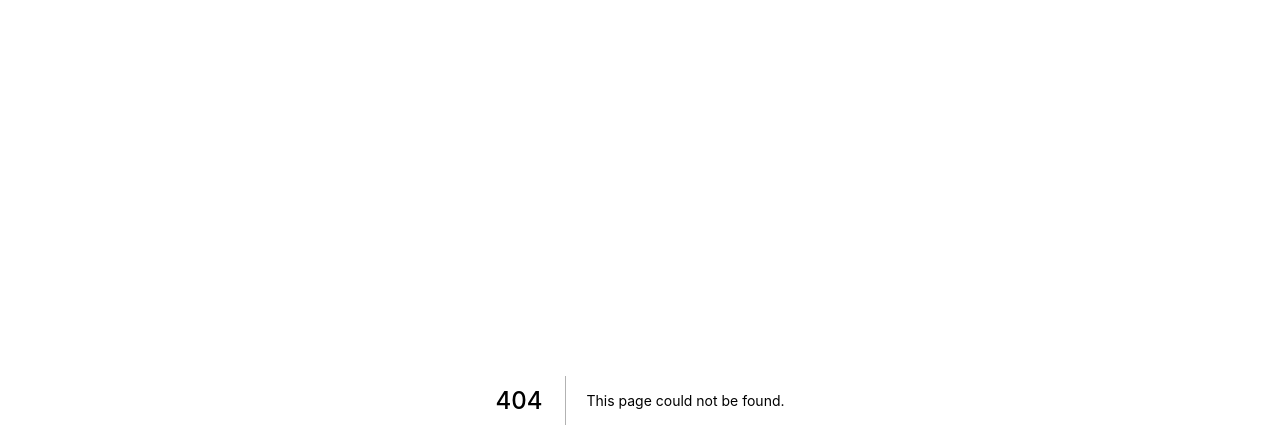
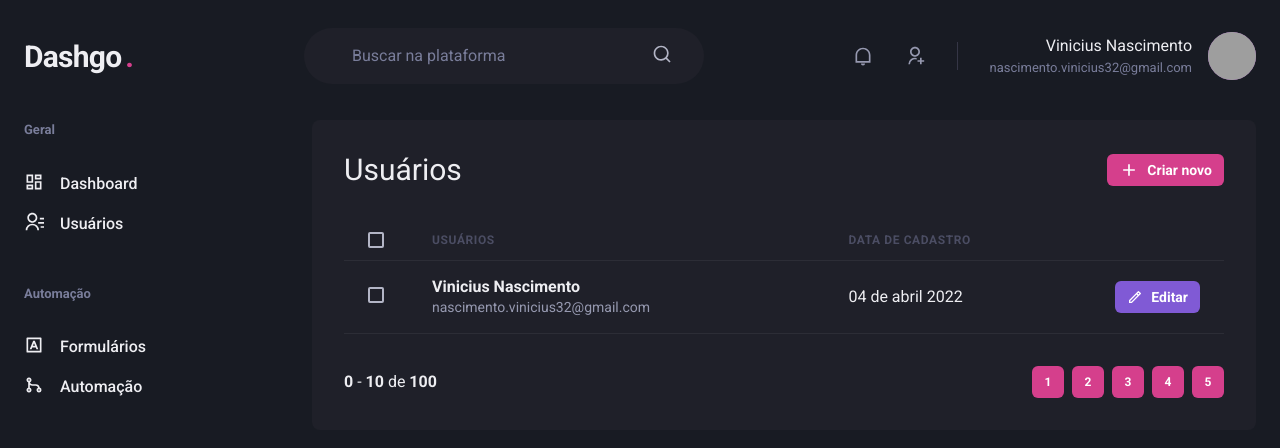
Before and after one commit to viniciusnascimento95/dashgo-chakra-ui, a Next.js app: page /users in a window 1280 px wide. Before the commit this address had no page. Shown: the top 448 px of the page. Built offline with nearby package versions, Linux system fonts and the light colour scheme; grey boxes are pictures that could not be loaded.

Commit message:
finish controll users frontend

```diff
--- /dev/null
+++ b/src/components/Pagination.tsx
@@ -0,0 +1,84 @@
+import { Stack, Button, Box } from "@chakra-ui/react";
+
+export function Pagination() {
+    return (
+        <Stack
+            direction="row"
+            mt="8"
+            justify="space-between"
+            align="center"
+            spacing="6"
+        >
+
+            <Box>
+                <strong>0</strong> - <strong>10</strong> de <strong>100</strong>
+            </Box>
+            <Stack direction="row" spacing="2">
+                <Button
+                    size="sm"
+                    fontSize="xs"
+                    width="4"
+                    colorScheme="pink"
+                    disabled
+                    _disabled={{
+                        bg: 'pink.500',
+                        cursor: 'default',
+                    }}
+
+                >
+                    1
+                </Button>
+
+                <Button
+                    size="sm"
+                    fontSize="xs"
+                    width="4"
+                    colorScheme="pink"
+                    _hover={{
+                        bg: 'pink.700',
+                    }}
+
+                >
+                    2
+                </Button>
+
+                <Button
+                    size="sm"
+                    fontSize="xs"
+                    width="4"
+                    colorScheme="pink"
+                    _hover={{
+                        bg: 'pink.700',
+                    }}
+
+                >
+                    3
+                </Button>
+                <Button
+                    size="sm"
+                    fontSize="xs"
+                    width="4"
+                    colorScheme="pink"
+                    _hover={{
+                        bg: 'pink.700',
+                    }}
+
+                >
+                    4
+                </Button>
+                <Button
+                    size="sm"
+                    fontSize="xs"
+                    width="4"
+                    colorScheme="pink"
+                    _hover={{
+                        bg: 'pink.700',
+                    }}
+
+                >
+                    5
+                </Button>
+            </Stack>
+        </Stack>
+    )
+}
--- /dev/null
+++ b/src/pages/users/index.tsx
@@ -0,0 +1,63 @@
+import { Box, Button, Checkbox, Flex, Heading, Icon, Table, Tbody, Td, Text, Th, Thead, Tr } from "@chakra-ui/react";
+import { RiAddLine, RiPencilLine } from "react-icons/ri";
+
+import { Header } from "../../components/Header";
+import { Pagination } from "../../components/Pagination";
+import { Sidebar } from "../../components/Sidebar";
+
+export default function UserList() {
+    return (
+        <Box>
+            <Header />
+            <Flex w="100" my="6" maxWidth={1480} mx="auto" px="6">
+                <Sidebar />
+
+                <Box flex="1" borderRadius={8} bg="gray.800" p="8">
+
+                    <Flex mb="8" justify="space-between" align="center">
+                        <Heading size="lg" fontWeight="normal">Usuários</Heading>
+
+                        <Button as="a" size="sm" fontSize="sm" colorScheme="pink" leftIcon={<Icon as={RiAddLine} fontSize="20" />}>
+                            Criar novo
+                        </Button>
+                    </Flex>
+
+                    <Table colorScheme="whiteAlpha">
+                        <Thead>
+                            <Tr>
+                                <Th px="6" color="gray.300" width="8">
+                                    <Checkbox colorScheme="pink" />
+                                </Th>
+                                <Th>Usuários</Th>
+                                <Th>Data de cadastro</Th>
+                                <Th width="8"></Th>
+                            </Tr>
+                        </Thead>
+                        <Tbody>
+                            <Tr>
+                                <Td px="6" color="gray.300" width="8">
+                                    <Checkbox colorScheme="pink" />
+                                </Td>
+                                <Td>
+                                    <Box>
+                                        <Text fontWeight="bold"> Vinicius Nascimento</Text>
+                                        <Text fontSize="sm" color="gray.300"> nascimento.vinicius32@gmail.com</Text>
+                                    </Box>
+                                </Td>
+                                <Td> 04 de abril 2022</Td>
+                                <Td>
+
+                                    <Button as="a" size="sm" fontSize="sm" colorScheme="purple" leftIcon={<Icon as={RiPencilLine} fontSize="16" />}>
+                                        Editar
+                                    </Button>
+                                </Td>
+                            </Tr>
+                        </Tbody>
+                    </Table>
+                    <Pagination />
+
+                </Box>
+            </Flex>
+        </Box>
+    )
+}
```
Also changed, not shown: src/pages/users/create.tsx (added, +44 -0 lines).
